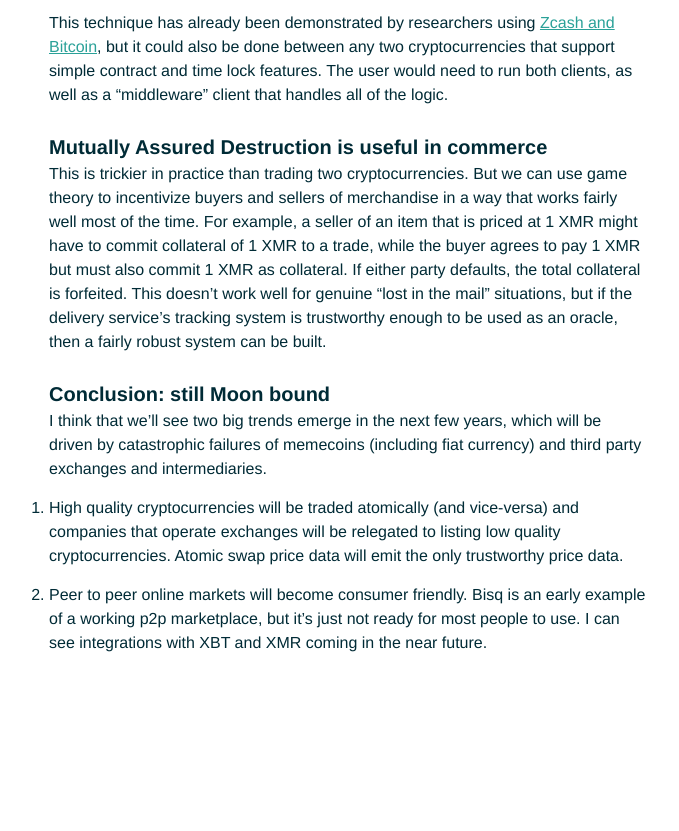
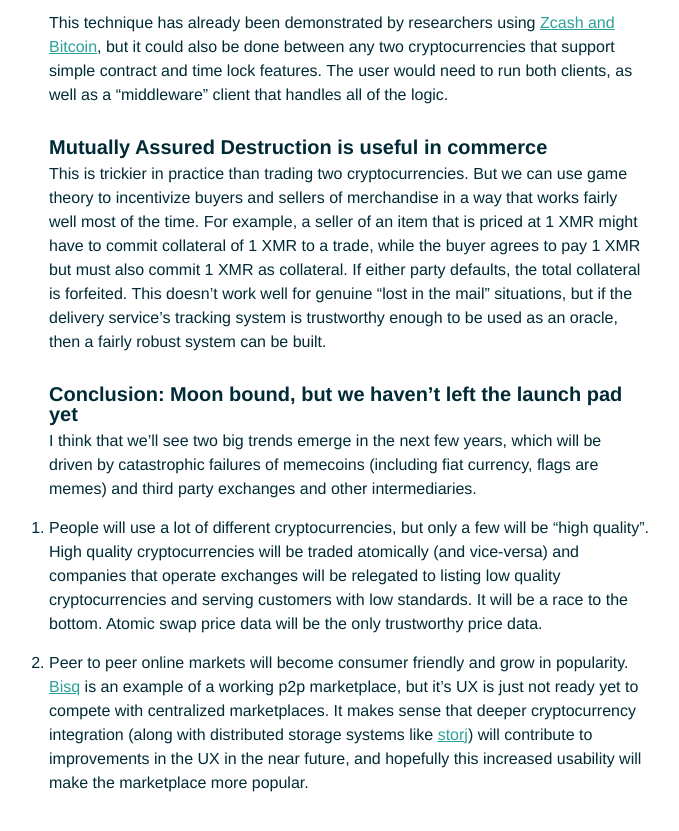
Before and after one commit to rusticbison/website, a Jekyll site: the page built from _posts/2017-09-05-evolution-of-cryptocurrencies.md, in a window 1280 px wide and 900 px high, scrolled down 1309 px. Shown: the top 831 px of the window, without its empty margins (291-970 px from the left). Built offline with Jekyll 4.4.1, drawn with Linux system fonts in a browser that asks for light colours; before the commit the page ends 2069 px from its top, so only the background shows below that.

Commit message:
edit post formatting

```diff
--- a/_posts/2017-09-05-evolution-of-cryptocurrencies.md
+++ b/_posts/2017-09-05-evolution-of-cryptocurrencies.md
@@ -34,9 +34,9 @@ This technique has already been demonstrated by researchers using [Zcash and Bit
 This is trickier in practice than trading two cryptocurrencies. But we can use game theory to incentivize buyers and sellers of merchandise in a way that works fairly well most of the time. For example, a seller of an item that is priced at 1 XMR might have to commit collateral of 1 XMR to a trade, while the buyer agrees to pay 1 XMR but must also commit 1 XMR as collateral. If either party defaults, the total collateral is forfeited. This doesn't work well for genuine "lost in the mail" situations, but if the delivery service's tracking system is trustworthy enough to be used as an oracle, then a fairly robust system can be built.
 
 
-# Conclusion: still Moon bound
-I think that we'll see two big trends emerge in the next few years, which will be driven by catastrophic failures of memecoins (including fiat currency) and third party exchanges and intermediaries.
+# Conclusion: Moon bound, but we haven't left the launch pad yet
+I think that we'll see two big trends emerge in the next few years, which will be driven by catastrophic failures of memecoins (including fiat currency, flags are memes) and third party exchanges and other intermediaries.
 
-1. High quality cryptocurrencies will be traded atomically (and vice-versa) and companies that operate exchanges will be relegated to listing low quality cryptocurrencies. Atomic swap price data will emit the only trustworthy price data.
+1. People will use a lot of different cryptocurrencies, but only a few will be "high quality". High quality cryptocurrencies will be traded atomically (and vice-versa) and companies that operate exchanges will be relegated to listing low quality cryptocurrencies and serving customers with low standards. It will be a race to the bottom. Atomic swap price data will be the only trustworthy price data.
 
-2. Peer to peer online markets will become consumer friendly. Bisq is an early example of a working p2p marketplace, but it's just not ready for most people to use. I can see integrations with XBT and XMR coming in the near future.
+2. Peer to peer online markets will become consumer friendly and grow in popularity. [Bisq](https://bisq.io/) is an example of a working p2p marketplace, but it's UX is just not ready yet to compete with centralized marketplaces. It makes sense that deeper cryptocurrency integration (along with distributed storage systems like [storj](https://storj.io/)) will contribute to improvements in the UX in the near future, and hopefully this increased usability will make the marketplace more popular.
```
